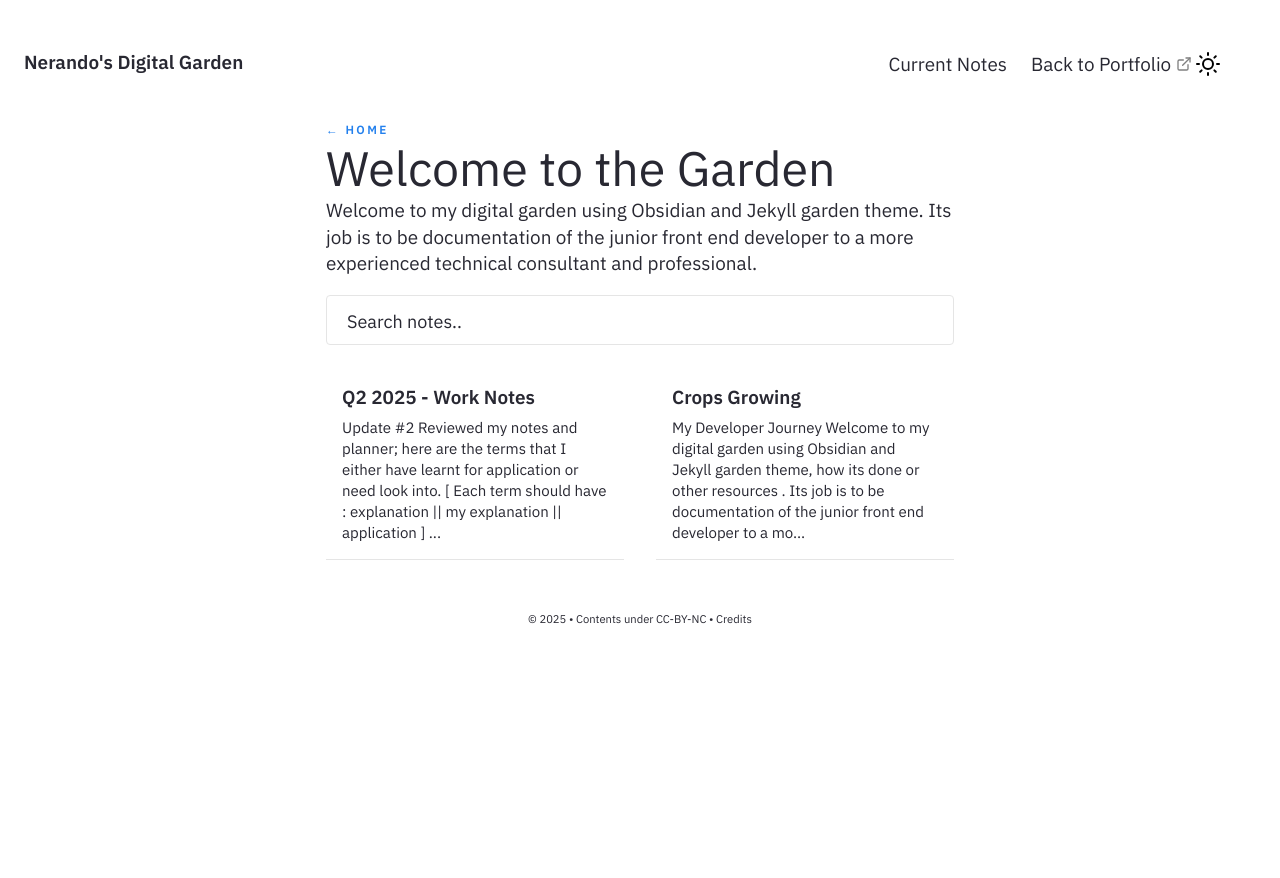
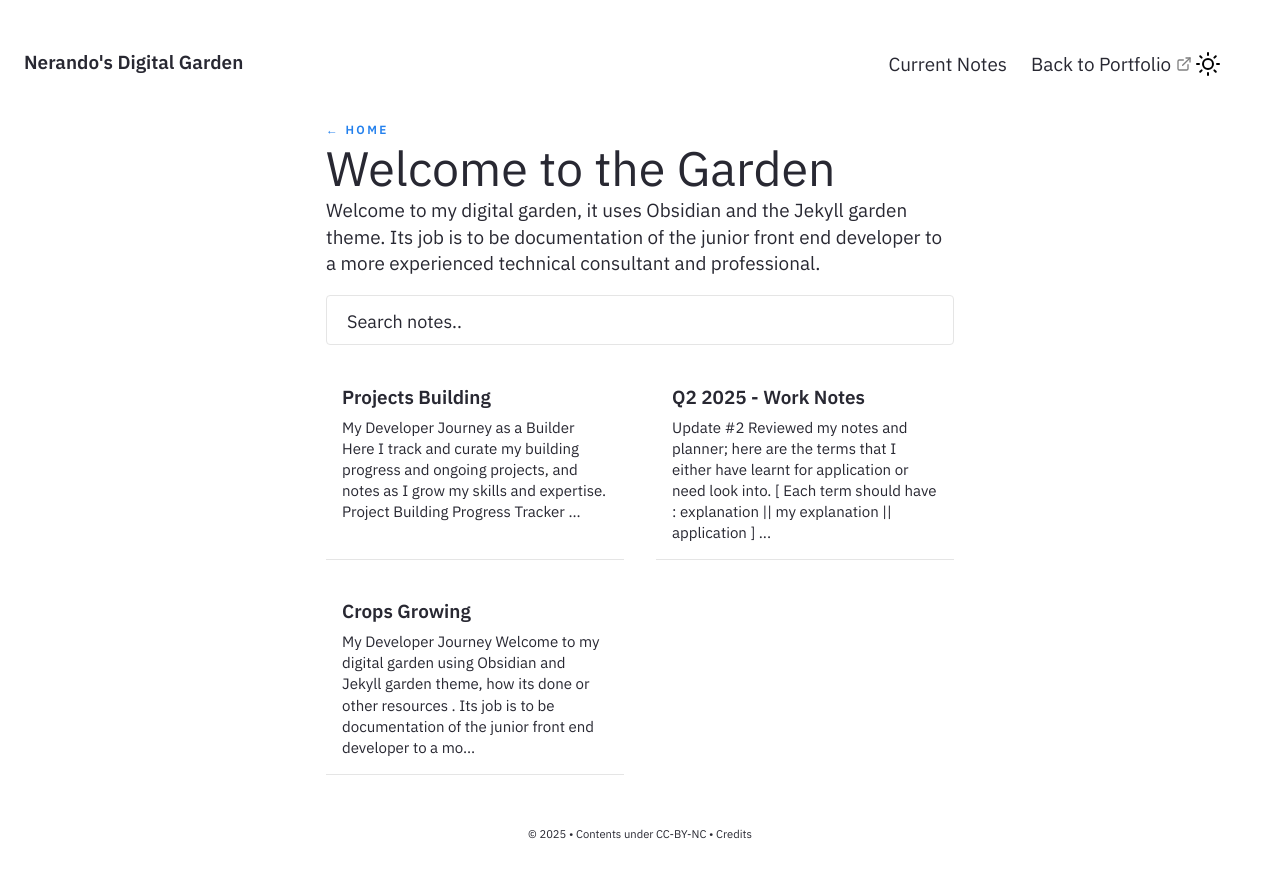
Before and after one commit to Nerajno/digital_garden, a Jekyll site: the page built from pages/notes.md, in a window 1280 px wide. Shown: the top 878 px of the page. Built offline with Jekyll 4.4.1, drawn with Linux system fonts in a browser that asks for light colours.

Commit message:
Updated and added building project page

```diff
--- /dev/null
+++ b/_notes/Public/Stuff Building 2025.md
@@ -0,0 +1,18 @@
+---
+title: Projects Building
+feed: show
+date: 14-07-2025
+---
+
+# My Developer Journey as a Builder
+
+Here I track and curate my building progress and ongoing projects, and notes as I grow my skills and expertise.
+
+## Project Building Progress Tracker
+
+| Building | Current status | My Notes location/ other references | Comments |
+|-------------------|----------------|----------------|-----|
+| Project One | Status is statusing  | [Topic One notes in a location ](/notes/react/hooks.md) | Its an ongoing process |
+| Project Two | Status is statusing  | [Topic Two notes in a location ](/notes/react/hooks.md) | Its an ongoing process |
+| Project Three | Status is statusing  | [Topic Three notes in a location ](/notes/react/hooks.md) | Its an ongoing process |
+| Project Four | Status is statusing  | [Topic Four notes in a location ](/notes/react/hooks.md) | Its an ongoing process |
--- a/pages/notes.md
+++ b/pages/notes.md
@@ -5,4 +5,4 @@ feedformat: card
 title: Welcome to the Garden
 ---
 
-Welcome to my digital garden using Obsidian and Jekyll garden theme. Its job is to be documentation of the junior front end developer to a more experienced technical consultant and professional.
+Welcome to my digital garden, it uses Obsidian and the Jekyll garden theme. Its job is to be documentation of the junior front end developer to a more experienced technical consultant and professional.
```
